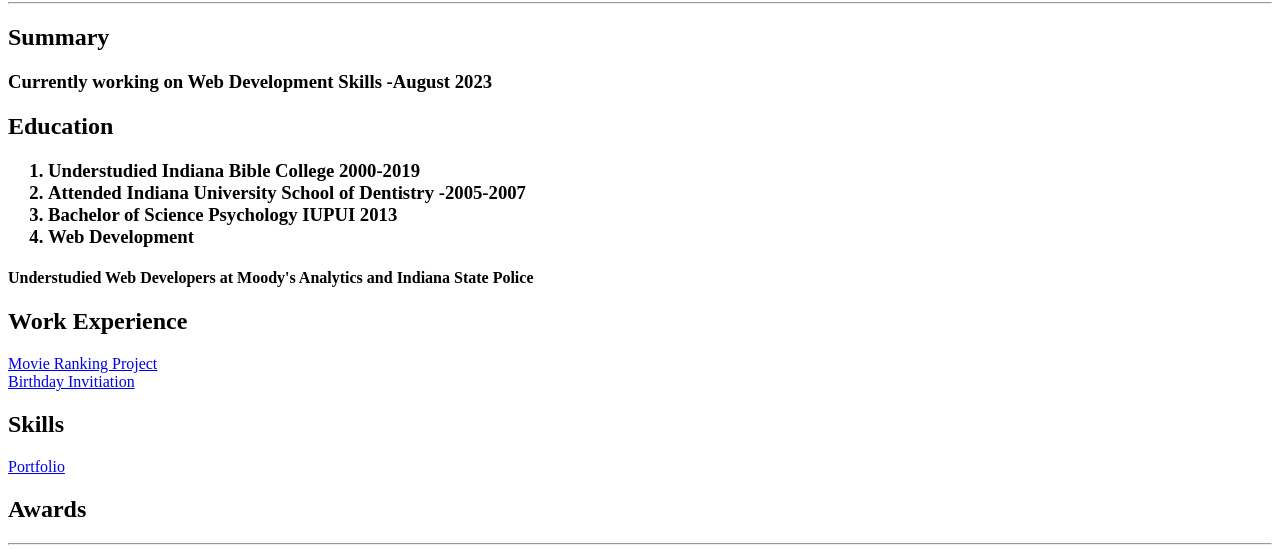
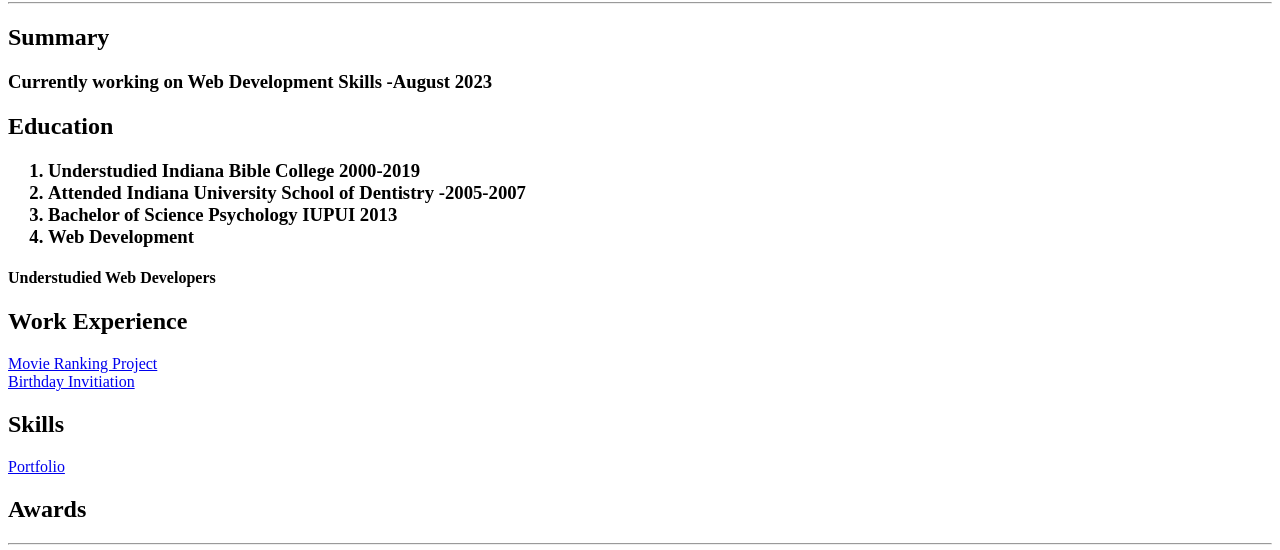
Before and after one commit to Danielle1979/Resume815, a plain HTML site: page index.html in a window 1280 px wide. Shown: the part 249-799 px from the top of the page. Drawn offline with Linux system fonts and the light colour scheme.

Commit message:
Update index.html

```diff
--- a/index.html
+++ b/index.html
@@ -7,7 +7,7 @@
     <h2>Education</h2><ol><h3><li>Understudied Indiana Bible College 2000-2019</li>
     <li>Attended Indiana University School of Dentistry -2005-2007</li>
 <li>Bachelor of Science  Psychology IUPUI 2013</li>
-<li>Web Development</li></h3></ol><h4>Understudied Web Developers at Moody's Analytics and Indiana State Police</h4>
+<li>Web Development</li></h3></ol><h4>Understudied Web Developers</h4>
 <h2>Work Experience</h2><a href="./public/movie-ranking.html">Movie Ranking Project</a></br>
 <a href="./public/BirthdayInvite.html">Birthday Invitiation</a>
 <h2>Skills</h2><a href="./public/portfolio.html">Portfolio</a>
```
